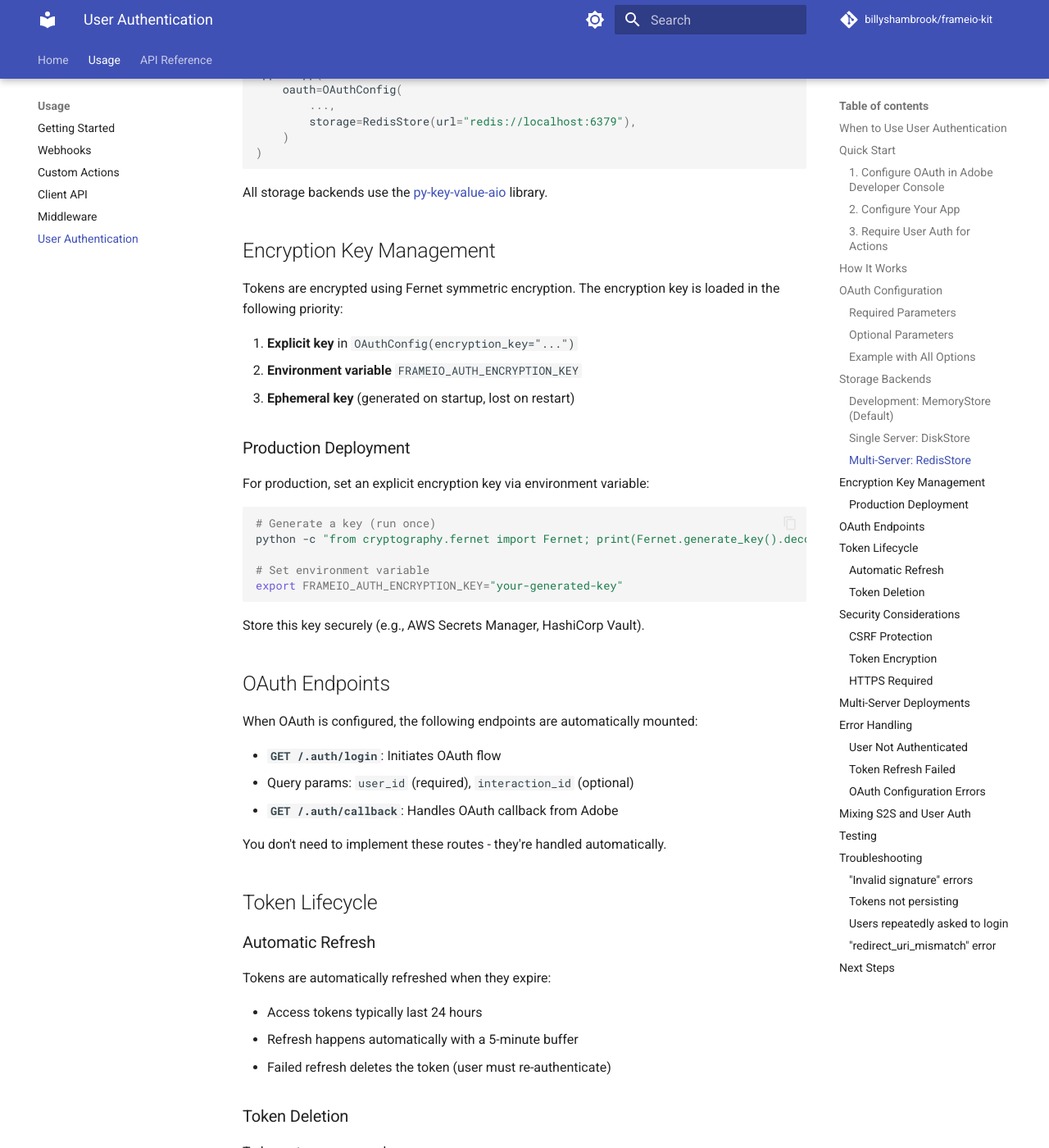
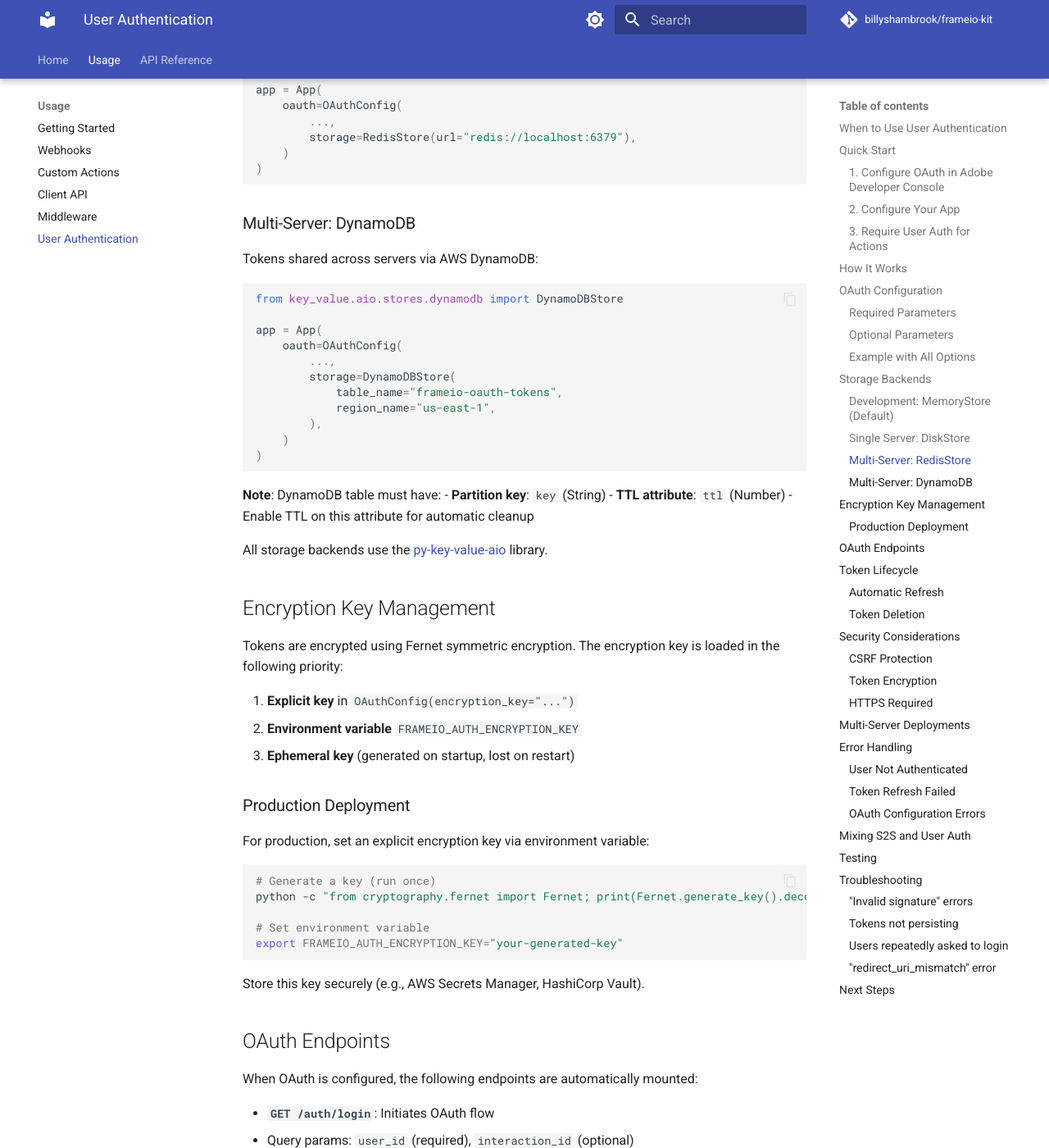
Before and after one commit to billyshambrook/frameio-kit, an MkDocs documentation site: the page built from docs/usage/user_auth.md, in a window 1280 px wide and 1400 px high, scrolled down 3737 px. Shown: the whole window at 82% size. Built offline with MkDocs 1.6.1 and Material for MkDocs 9.7.7, drawn with Linux system fonts in a browser that asks for light colours; comment, search, counter and statistics services are not loaded; some of the changed text lies outside the part shown.

Commit message:
Improve OAuth configuration and fix login URL issues
Changes:
- Changed OAuthConfig to use base_url instead of redirect_uri
  - redirect_uri is now automatically constructed as {base_url}/auth/callback
  - Simplifies configuration for users
- Fixed login URL to include full hostname (not relative path)
  - Login links now use full URL: https://example.com/auth/login
- Changed auth routes from /.auth/* to /auth/*
  - Cleaner paths without leading dot
- Made storage parameter properly typed as Optional[AsyncKeyValue]
  - Storage defaults to None, automatically uses MemoryStore in App.__init__
- Updated documentation:
  - All examples now use base_url instead of redirect_uri
  - Added DynamoDB storage backend example
  - Updated all route paths from /.auth/* to /auth/*
- Updated all tests to use new base_url parameter and /auth/* routes
- Added tokens/ to .gitignore (local test cache directory)

Benefits:
- Simpler, more intuitive OAuth configuration
- Login URLs work correctly with full hostname
- Proper type hints for storage parameter
- All 84 tests passing

🤖 Generated with [Claude Code](https://claude.com/claude-code)

Co-Authored-By: Claude <noreply@anthropic.com>

````diff
--- a/docs/usage/user_auth.md
+++ b/docs/usage/user_auth.md
@@ -158,6 +159,28 @@ app = App(
 )
 ```
 
+### Multi-Server: DynamoDB
+
+Tokens shared across servers via AWS DynamoDB:
+
+```python
+from key_value.aio.stores.dynamodb import DynamoDBStore
+
+app = App(
+    oauth=OAuthConfig(
+        ...,
+        storage=DynamoDBStore(
+            table_name="frameio-oauth-tokens",
+            region_name="us-east-1",
+        ),
+    )
+)
+```
+
+**Note**: DynamoDB table must have:
+- **Partition key**: `key` (String)
+- **TTL attribute**: `ttl` (Number) - Enable TTL on this attribute for automatic cleanup
+
 All storage backends use the [py-key-value-aio](https://github.com/yourusername/py-key-value-aio) library.
 
 ## Encryption Key Management
@@ -186,9 +209,9 @@ Store this key securely (e.g., AWS Secrets Manager, HashiCorp Vault).
 
 When OAuth is configured, the following endpoints are automatically mounted:
 
-- **`GET /.auth/login`**: Initiates OAuth flow
+- **`GET /auth/login`**: Initiates OAuth flow
   - Query params: `user_id` (required), `interaction_id` (optional)
-- **`GET /.auth/callback`**: Handles OAuth callback from Adobe
+- **`GET /auth/callback`**: Handles OAuth callback from Adobe
 
 You don't need to implement these routes - they're handled automatically.
 
--- a/pyproject.toml
+++ b/pyproject.toml
@@ -59,6 +59,7 @@ dev = [
     "pytest-asyncio>=1.2.0",
     "pytest-xdist>=3.8.0",
     "ruff>=0.6.4",
+    "uvicorn>=0.38.0",
 ]
 
 [project.urls]
````
Also changed, not shown: other parts of docs/usage/user_auth.md (+12 -11 lines), docs/usage/getting_started.md (+8 -5 lines), 7 other files.
